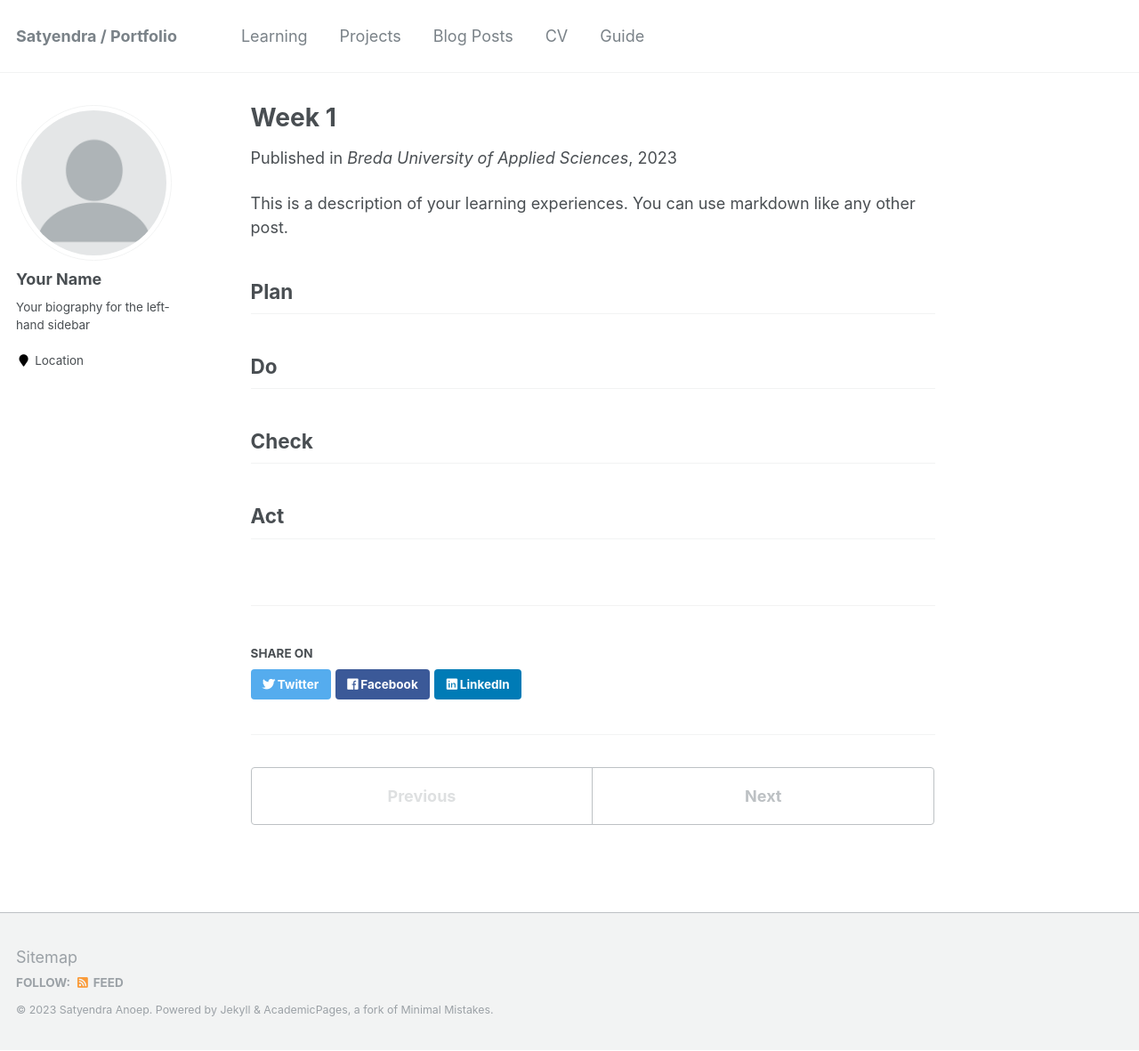
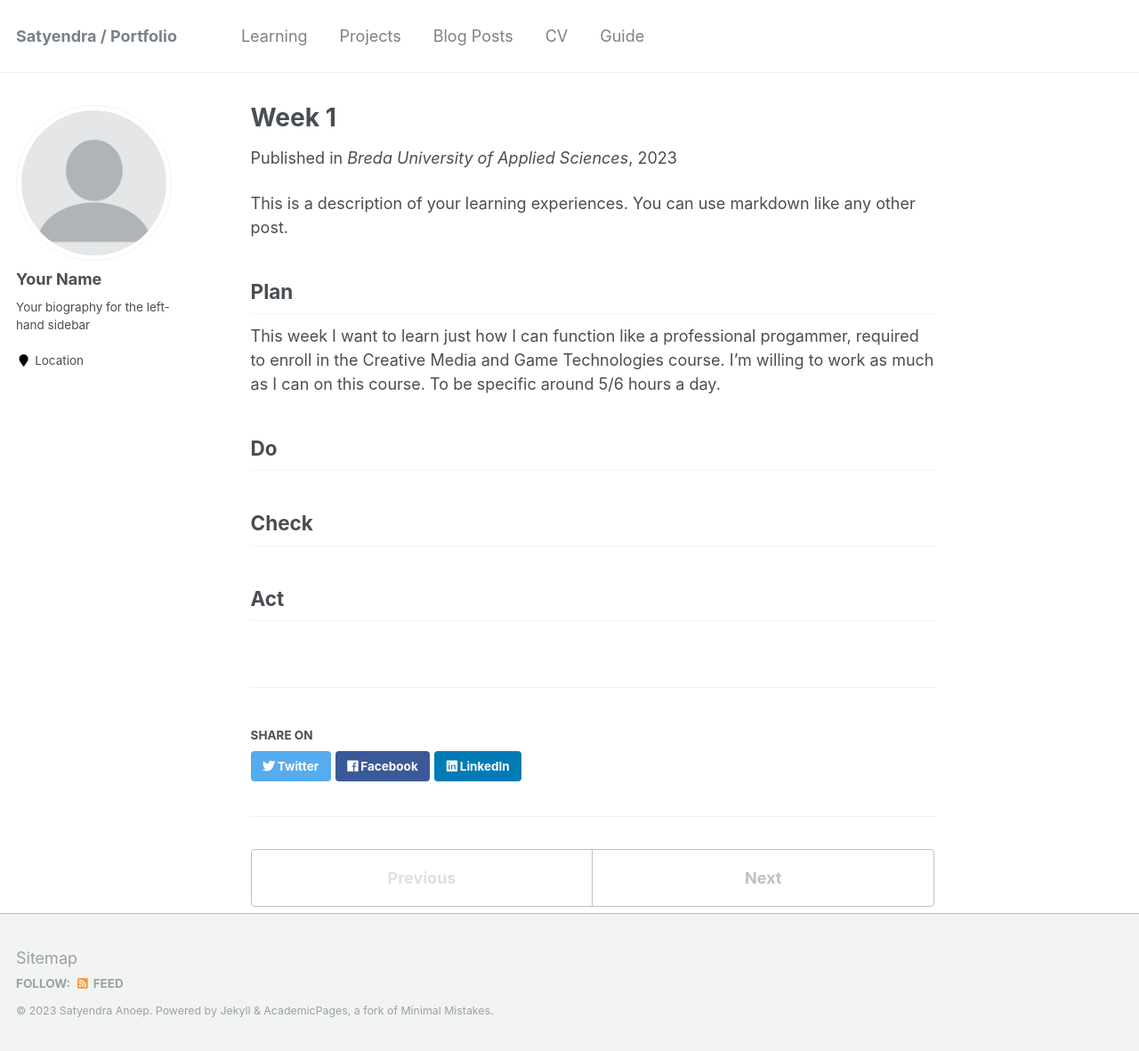
Before and after one commit to GitSatyen/CourseBuas, a Jekyll site: the page built from _learning/week-1.md, in a window 1280 px wide and 1181 px high. Shown: the whole window at 89% size. Built offline with Jekyll 4.4.1, drawn with Linux system fonts in a browser that asks for light colours.

Commit message:
Updated week 1

```diff
--- a/_learning/week-1.md
+++ b/_learning/week-1.md
@@ -17,7 +17,7 @@ NOTE: Fill this section in at the beginning of the week!
 
 What do you plan to do this week? What new knowledge do you want to acquire? Do you want to follow any of the learning units for the course? Do you want to work on the assignment for the course? How much time do you estimate you will spend on these tasks?
 -->
-
+This week I want to learn just how I can function like a professional progammer, required to enroll in the Creative Media and Game Technologies course. I'm willing to work as much as I can on this course. To be specific around 5/6 hours a day.
 ## Do
 
 <!---
```
